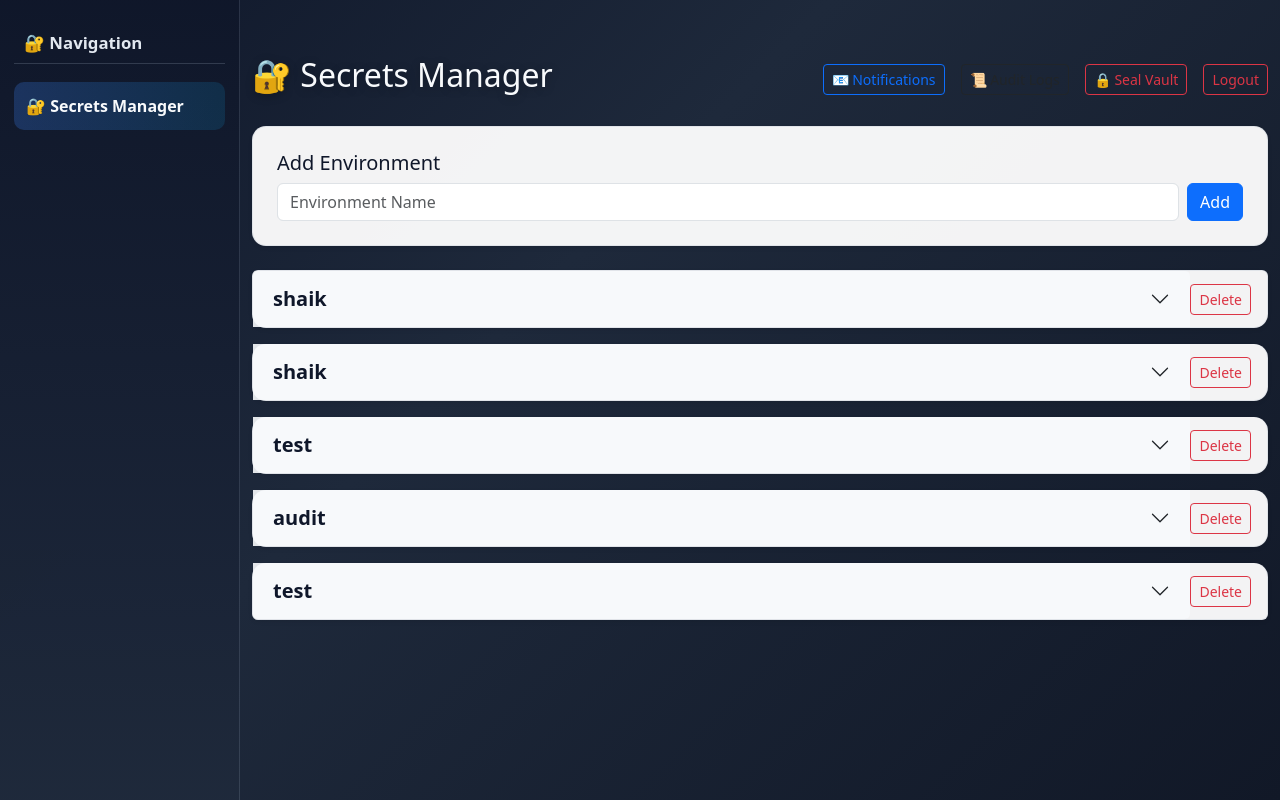
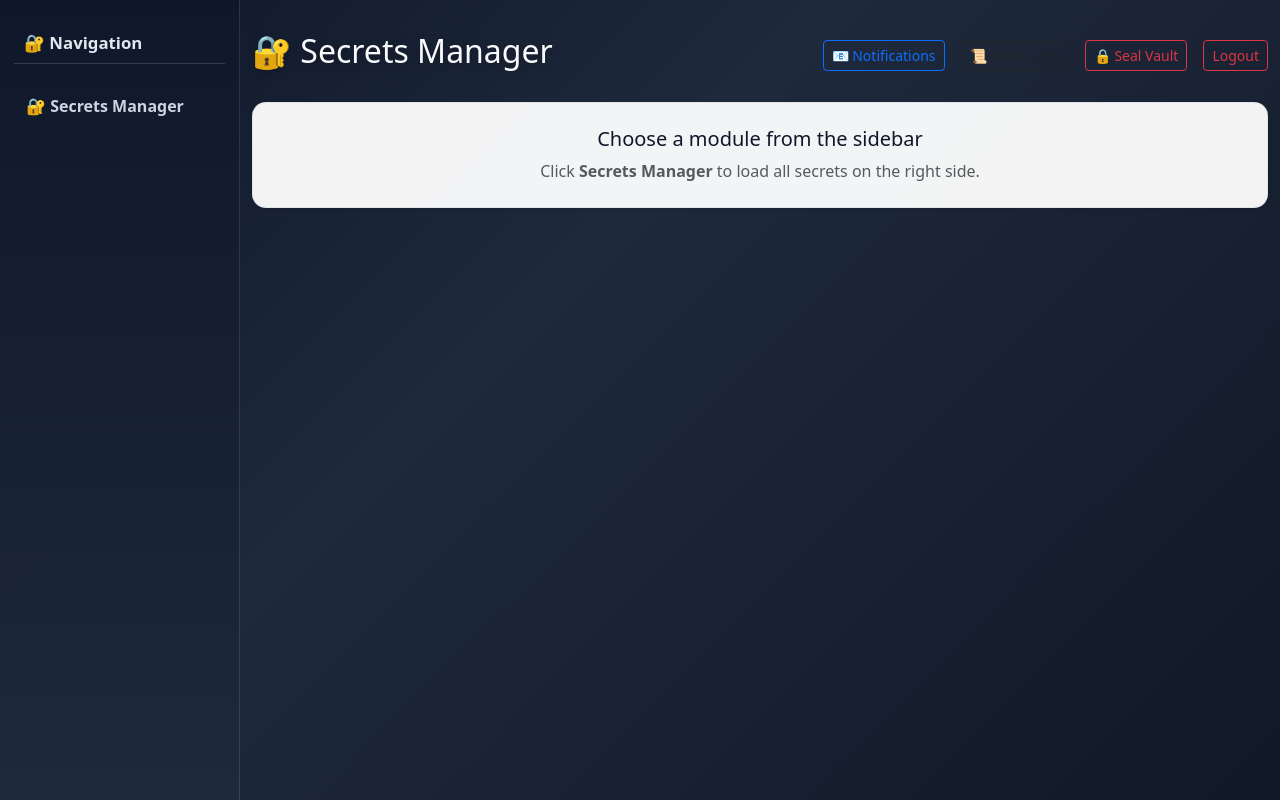
Before and after one commit to shaik-byte/ci-secrets-management, a Django app: template vault_dashboard/templates/vault_dashboard/dashboard.html in a window 1280 px wide. Run offline with Django 5.2, Linux system fonts and the light colour scheme; the template is opened without the code that fills it: values that come from a table or form of the project are taken from there, others are empty; data comes from the database, SQL or seed files in the repository.

Commit message:
Show secrets panel only after sidebar click

```diff
--- a/vault_dashboard/templates/vault_dashboard/dashboard.html
+++ b/vault_dashboard/templates/vault_dashboard/dashboard.html
@@ -115,14 +115,11 @@
     </aside>
 
     <main class="content-area">
-<div id="section-secrets" class="container mt-5">
-
-    <!-- HEADER -->
+<div class="container mt-4">
     <div class="d-flex justify-content-between align-items-center mb-4">
         <h2>🔐 Secrets Manager</h2>
 
         <div class="d-flex align-items-center gap-3">
-            <!-- ✅ NEW NOTIFICATIONS BUTTON -->
             <a href="{% url 'notifications' %}" class="btn btn-outline-primary btn-sm">
                 📧 Notifications
             </a>
@@ -143,6 +140,13 @@
         </div>
     </div>
 
+    <div id="welcome-panel" class="card p-4 mb-4 shadow-sm text-center">
+        <h5 class="mb-2">Choose a module from the sidebar</h5>
+        <p class="text-muted mb-0">Click <strong>Secrets Manager</strong> to load all secrets on the right side.</p>
+    </div>
+</div>
+
+<div id="section-secrets" class="container mt-1" style="display:none;">
     <!-- ADD ENVIRONMENT -->
     <div class="card p-4 mb-4 shadow-sm">
         <h5>Add Environment</h5>
@@ -373,6 +377,8 @@
 function showSection(section) {
     const sections = ["secrets"];
 
+    const welcome = document.getElementById("welcome-panel");
+
     sections.forEach(name => {
         const panel = document.getElementById(`section-${name}`);
         const navBtn = document.getElementById(`nav-${name}`);
@@ -380,6 +386,10 @@ function showSection(section) {
         if (panel) panel.style.display = name === section ? "block" : "none";
         if (navBtn) navBtn.classList.toggle("active", name === section);
     });
+
+    if (welcome) {
+        welcome.style.display = section ? "none" : "block";
+    }
 }
 
 function toggleSecret(id) {
@@ -400,7 +410,7 @@ function toggleSecret(id) {
 }
 
 
-showSection("secrets");
+showSection(null);
 </script>
 
 </body>
```
